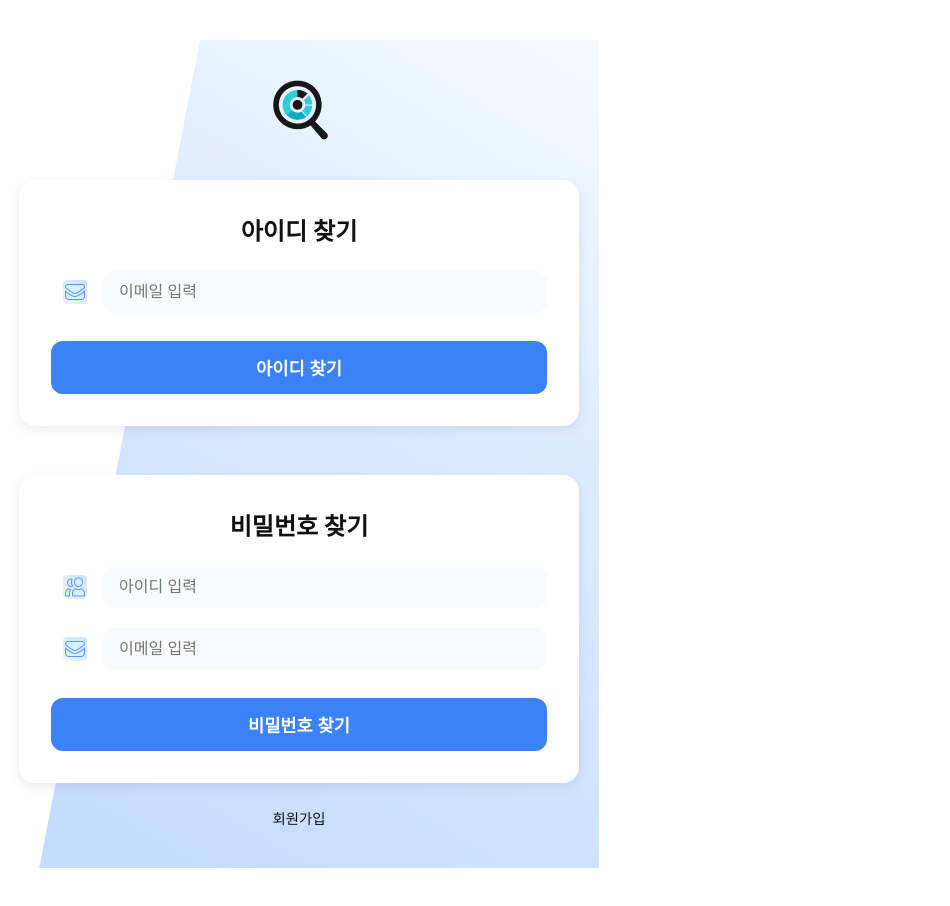
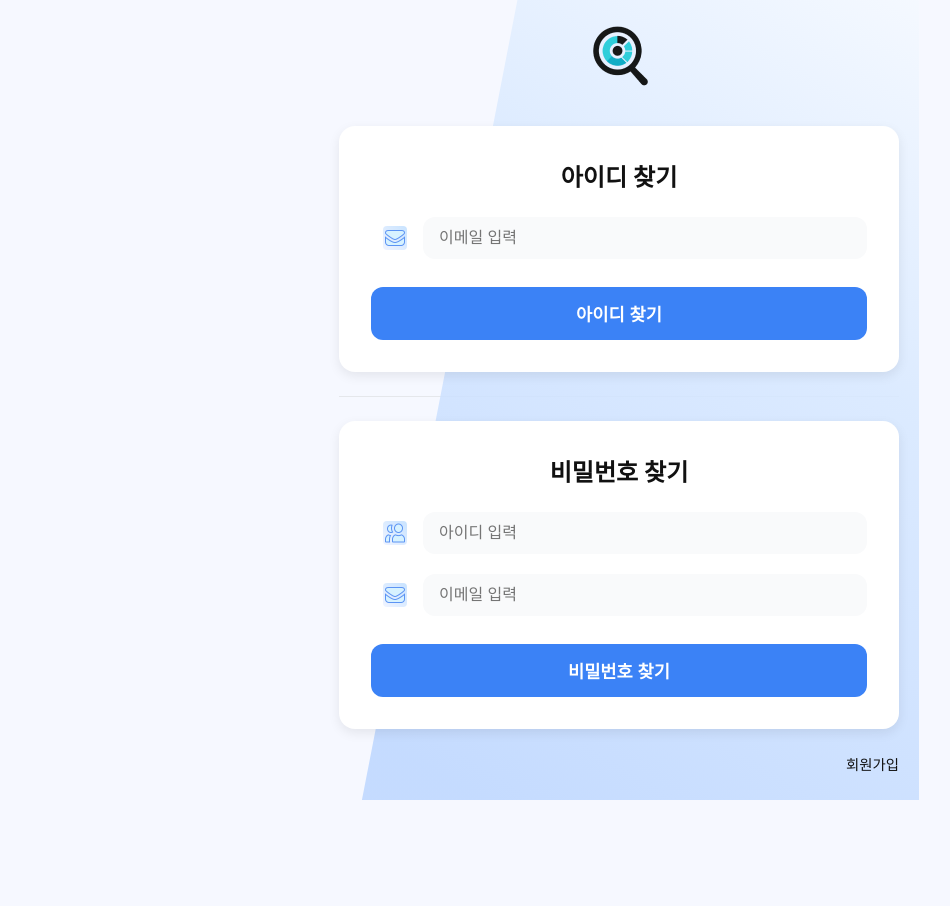
Before and after one commit to 2025-AISCHOOL-NLP-A/AI_Review, a React (Vite) app in the folder frontend/: page /login/find in a window 1280 px wide. Shown: the whole page, without its empty margins (21-971 px from the left). After the commit the page ends 800 px from the top, so only its background shows below. Built offline with nearby package versions, Linux system fonts and the light colour scheme.

Commit message:
디자인 수정됐는지 테스트

```diff
--- a/frontend/src/index.css
+++ b/frontend/src/index.css
@@ -7,9 +7,9 @@
 body {
   margin: 0;
   padding: 0;
-  font-family: 'Pretendard', 'Noto Sans KR', -apple-system, BlinkMacSystemFont, 'Segoe UI', 'Roboto', 'Oxygen',
-    'Ubuntu', 'Cantarell', 'Fira Sans', 'Droid Sans', 'Helvetica Neue',
-    sans-serif;
+  font-family: "Pretendard", "Noto Sans KR", -apple-system, BlinkMacSystemFont,
+    "Segoe UI", "Roboto", "Oxygen", "Ubuntu", "Cantarell", "Fira Sans",
+    "Droid Sans", "Helvetica Neue", sans-serif;
   -webkit-font-smoothing: antialiased;
   -moz-osx-font-smoothing: grayscale;
 }
@@ -20,6 +20,23 @@ body {
 }
 
 code {
-  font-family: source-code-pro, Menlo, Monaco, Consolas, 'Courier New',
+  font-family: source-code-pro, Menlo, Monaco, Consolas, "Courier New",
     monospace;
 }
+/* 가운데 정렬 + 스크롤 방지 + 컨테이너 내부로만 배경 클리핑 */
+html,
+body {
+  height: 100%;
+}
+*,
+*::before,
+*::after {
+  box-sizing: border-box;
+}
+body {
+  margin: 0; /* 왼쪽 들뜸 방지 */
+  min-height: 100dvh; /* 모바일 주소창 대응 */
+  display: grid;
+  place-items: center; /* 화면 정중앙에 컨테이너 배치 */
+  background: #f6f8ff; /* 필요 시 */
+}
--- a/frontend/src/styles/login_find.css
+++ b/frontend/src/styles/login_find.css
@@ -1,17 +1,29 @@
 /* ========================================
    아이디/비밀번호 찾기 페이지 스타일
    ======================================== */
+/* 스크롤 완전 차단. */
+html,
+body {
+  height: 100vh;
+  overflow: hidden;
+}
 
 .find-container {
-  width: 100%;
+  /* 중앙 배치와 배경 클리핑 핵심 */
+  position: relative;
+  isolation: isolate;
+  overflow: hidden;
+
+  width: min(100%, 500px);
   max-width: 500px;
-  min-height: 100vh;
+  min-height: 100dvh; /* 세로 중앙 정렬 유지 */
+  margin: 0 auto; /* 혹시 body 중앙정렬 안 쓸 때도 대비 */
+  padding: 40px 20px;
+
   display: flex;
   flex-direction: column;
   justify-content: center;
-  align-items: center;
-  padding: 40px 20px;
-  margin: 0;
+  align-items: stretch; /* 내부 폼이 넓게 놓이도록 */
 }
 
 /* 로고 */ /* 페이지 배경 */
@@ -29,7 +41,9 @@ body {
   position: relative; /* ::before 기준 */
   overflow: hidden; /* 화면(컨테이너) 밖으로 삐져나온 부분 숨김 */
   isolation: isolate; /* 자체 스택 컨텍스트 생성 -> ::before를 확실히 뒤로 */
-} /* ====== 오른쪽에 배치된 기울어진 사각형(맨 뒤) ====== */
+}
+
+/* ====== 오른쪽에 배치된 기울어진 사각형(맨 뒤) ====== */
 .find-container::before {
   content: "";
   position: absolute;
--- a/frontend/src/styles/login_join.css
+++ b/frontend/src/styles/login_join.css
@@ -1,19 +1,28 @@
 /* ========================================
    회원가입 페이지 스타일
    ======================================== */
+/* 스크롤 완전 차단. */
+html,
+body {
+  height: 100vh;
+  overflow: hidden;
+}
 
 .join-container {
-  width: 100%;
+  position: relative;
+  isolation: isolate;
+  overflow: hidden;
+
+  width: min(100%, 600px); /* 기존 640px → max-width 600과 맞춰 통일 */
   max-width: 600px;
-  position: relative;
-  overflow: hidden;
-  min-height: 100vh;
+  min-height: 100dvh;
+  margin: 0 auto;
+  padding: 40px 20px;
+
   display: flex;
   flex-direction: column;
   justify-content: center;
-  align-items: center;
-  padding: 40px 20px;
-  margin: 0;
+  align-items: stretch;
 }
 
 /* 오른쪽 배치된 기울어진 사각형 */
```
